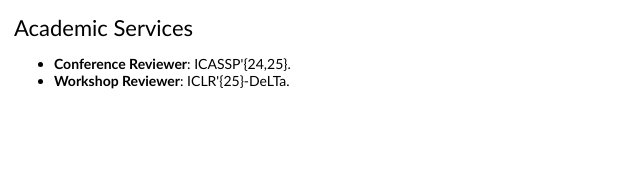
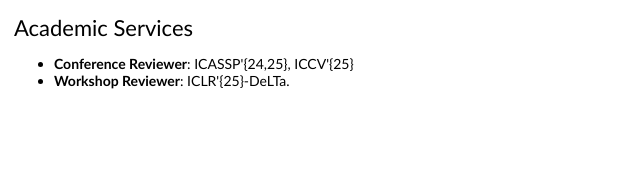
Before and after one commit to Bitterdhg/Bitterdhg.github.io, a plain HTML site: page index.html in a window 1280 px wide. Shown: the part 1946-2131 px from the top of the page, 243-883 px from the left. Drawn offline with Linux system fonts and the light colour scheme.

Commit message:
Update reviewer

```diff
--- a/index.html
+++ b/index.html
@@ -452,7 +452,7 @@
                 <td>
                   <h2>Academic Services</h2>
                   <ul>
-                    <li> <strong>Conference Reviewer</strong>: ICASSP'{24,25}. <br>
+                    <li> <strong>Conference Reviewer</strong>: ICASSP'{24,25}, ICCV'{25} <br>
                     <li> <strong>Workshop Reviewer</strong>: ICLR'{25}-DeLTa. <br>
                   </ul>
                 </td>
```
